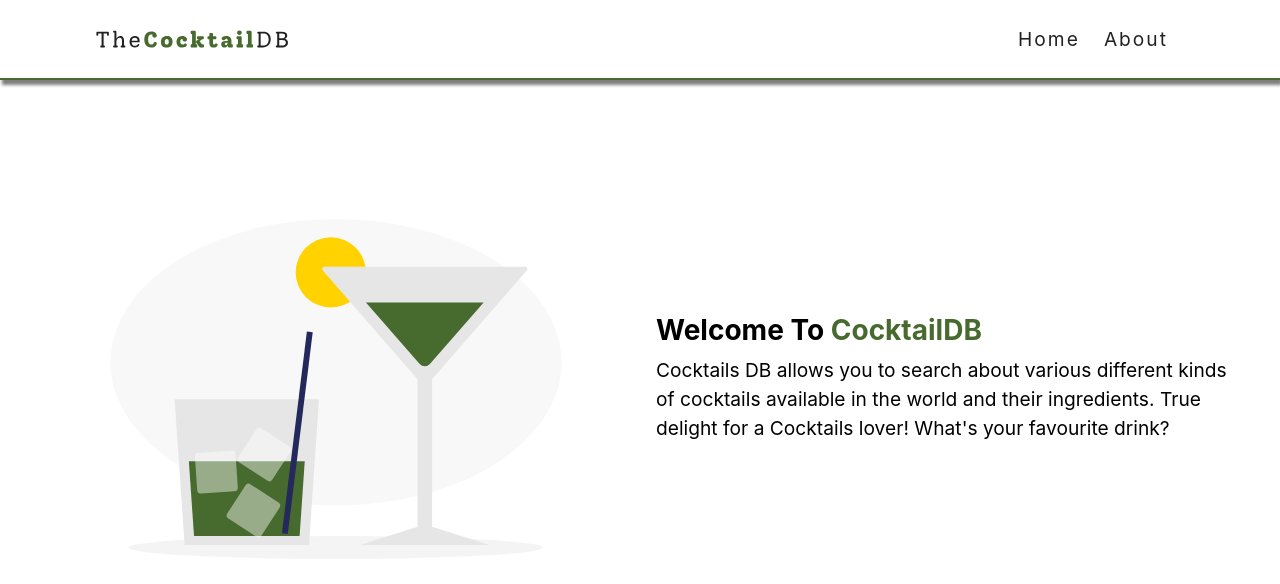
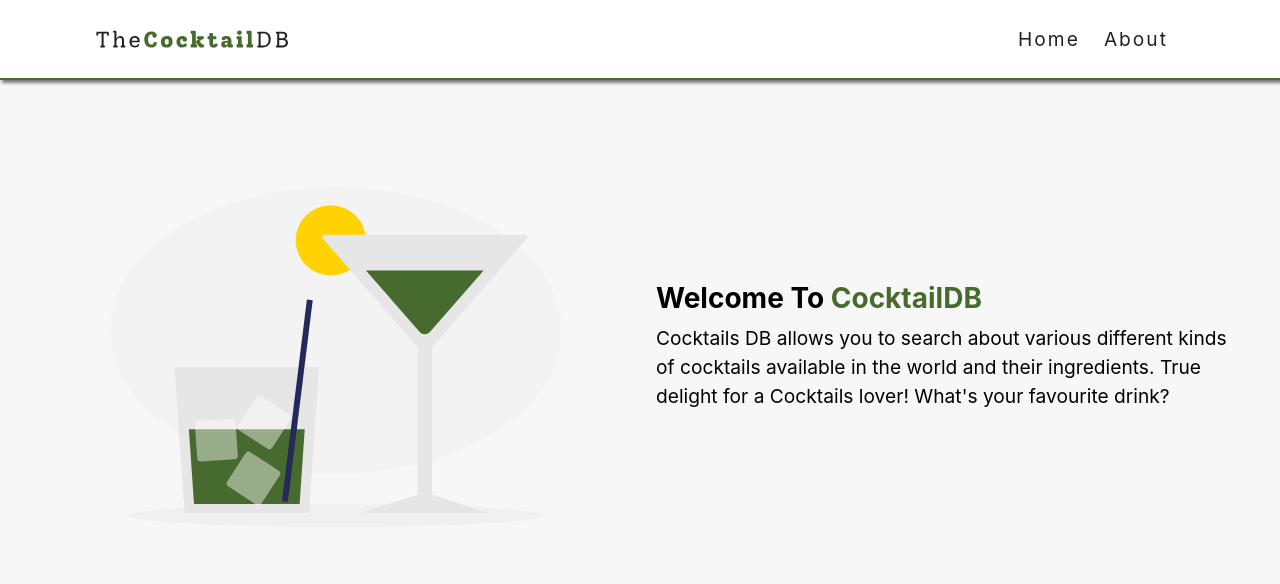
Before and after one commit to munish710/cocktailsDB-react, a React (Create React App) app: page /about in a window 1280 px wide. Shown: the top 584 px of the page. Built offline with nearby package versions, Linux system fonts and the light colour scheme; no server answers.

Commit message:
searchform and cocktaillist changes

```diff
--- a/src/components/CocktailList.js
+++ b/src/components/CocktailList.js
@@ -5,21 +5,20 @@ import { useGlobalContext } from "../context/context";
 
 const CocktailList = () => {
   const { cocktails, loading } = useGlobalContext();
-  console.log(cocktails);
 
   if (loading) {
     return <Loading />;
   }
   if (cocktails.length < 1) {
     return (
-      <h2 className="section-title">
-        No Cocktails found for the searched item :(
-      </h2>
+      <h3 className="section-title">
+        No Cocktails found for the searched item.
+      </h3>
     );
   }
   return (
     <section className="section">
-      <h2 className="section-title">cocktails</h2>
+      {/* <h2 className="section-title">cocktails</h2> */}
       <div className="cocktails-center">
         {cocktails.map((item) => {
           return <Cocktail key={item.id} {...item} />;
--- a/src/components/SearchForm.js
+++ b/src/components/SearchForm.js
@@ -8,6 +8,7 @@ const SearchForm = () => {
   React.useEffect(() => {
     searchvalue.current.focus();
   }, []);
+
   const searchCocktail = () => {
     setSearchTerm(searchvalue.current.value);
   };
@@ -19,7 +20,9 @@ const SearchForm = () => {
     <section className="section search">
       <form className="search-form" onSubmit={handleSubmit}>
         <div className="form-control">
-          <label htmlFor="name">Search for your favorite cocktail</label>
+          <label htmlFor="name">
+            <h4>Search for your favorite cocktail</h4>
+          </label>
           <input
             type="text"
             id="name"
--- a/src/index.css
+++ b/src/index.css
@@ -17,8 +17,8 @@ Variables
   --mainRed: #bd0303;
   --mainTransition: all 0.3s linear;
   --mainSpacing: 0.3rem;
-  --lightShadow: 2px 5px 3px 0px rgba(0, 0, 0, 0.5);
-  --darkShadow: 4px 10px 5px 0px rgba(0, 0, 0, 0.5);
+  --lightShadow: 2px 3px 3px 0px rgba(0, 0, 0, 0.5);
+  --darkShadow: 4px 5px 5px 0px rgba(0, 0, 0, 0.5);
   --mainBorderRadius: 0.25rem;
   --smallWidth: 85vw;
   --maxWidth: 40rem;
@@ -92,6 +92,7 @@ p {
   }
   body {
     font-size: 1rem;
+    background: var(--offWhite);
   }
   h1,
   h2,
@@ -309,22 +310,21 @@ Cocktails List
 */
 
 .section {
-  padding: 5rem 0;
+  padding: 3rem 0;
 }
 .section-title {
-  font-size: 2rem;
-  text-transform: capitalize;
+  font-size: 1.5rem;
   letter-spacing: var(--mainSpacing);
   text-align: center;
   margin-bottom: 3.5rem;
-  margin-top: 1rem;
+  margin-top: 3rem;
 }
 .cocktails-center {
   width: var(--smallWidth);
   margin: 0 auto;
   max-width: var(--fullWidth);
   display: grid;
-  row-gap: 2rem;
+  row-gap: 1rem;
   column-gap: 2rem;
   /* align-items: start; */
 }
@@ -352,7 +352,7 @@ Cocktail
   box-shadow: var(--darkShadow);
 }
 .cocktail img {
-  height: 20rem;
+  height: 17rem;
   object-fit: cover;
   border-top-left-radius: var(--mainBorderRadius);
   border-top-right-radius: var(--mainBorderRadius);
@@ -378,7 +378,6 @@ Form
 ======
 */
 .search {
-  margin-top: 1rem;
   padding-bottom: 0;
 }
 
@@ -403,6 +402,7 @@ Form
 .form-control input {
   width: 100%;
   border: none;
+  outline: none;
   border-color: transparent;
   background: var(--mainBackground);
   border-radius: var(--mainBorderRadius);
```
